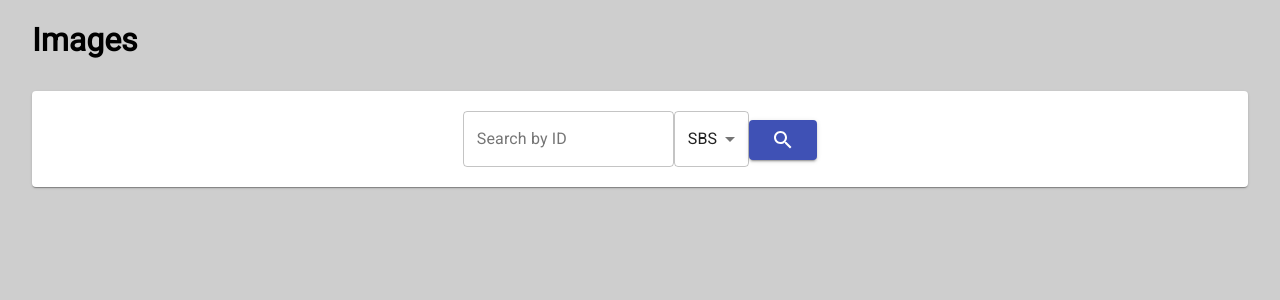
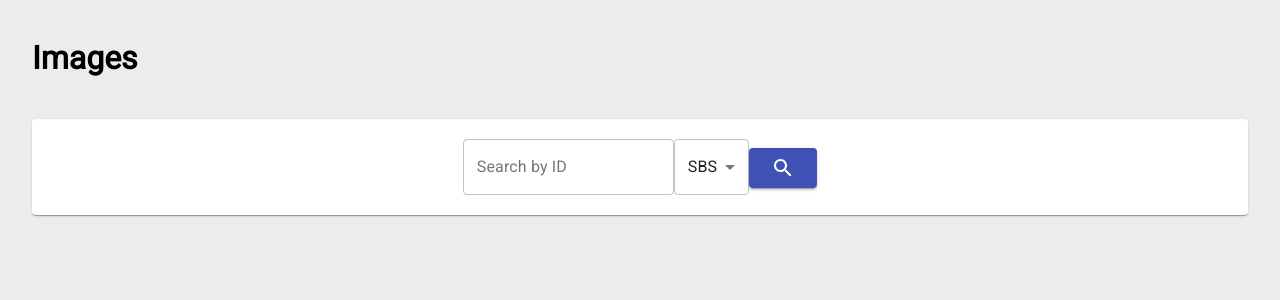
Before and after one commit to jordanmklee/react-images, a React (Create React App) app: page / in a window 1280 px wide. Shown: the top 300 px of the page. Built offline with nearby package versions, Linux system fonts and the light colour scheme.

Commit message:
Aesthetics

```diff
--- a/src/App.css
+++ b/src/App.css
@@ -1,6 +1,6 @@
 html{
 	font-family: "Roboto";
-	background-color: rgb(206, 206, 206);
+	background-color: rgb(236, 236, 236);
 }
 
 .baseContainer{
--- a/src/components/Images.js
+++ b/src/components/Images.js
@@ -61,11 +61,11 @@ function Images(){
 
 	return(
 		<>
-			<Container>
+			<Container className="baseContainer" maxWidth={false}>
 				<h1>Images</h1>
 			</Container>
 
-			<Container className="baseContainer" style={{ textAlign: "center" }}><Paper>
+			<Container className="baseContainer" style={{ textAlign: "center" }} maxWidth={false}><Paper>
 				<div className="inputContainer" style={{ padding: 20 }}>
 					<TextField variant="outlined"
 						label="Search by ID"
@@ -88,8 +88,8 @@ function Images(){
 			{/* Only show gallery if there are images */}
 			{(images.length !== 0)
 			? (
-				{/*
-				<Container className="baseContainer">
+				<>
+				<Container className="baseContainer" maxWidth={false}>
 					<Paper>
 						<div className="galleryContainer">
 							<ImageGallery items={images}
@@ -100,12 +100,11 @@ function Images(){
 						</div>
 					</Paper>
 				</Container>
-				*/},
-				<Container className="baseContainer">
-					<div className="galleryContainer">
-						<Gallery images={images}/>
-					</div>
-				</Container>
+
+				<Container className="baseContainer" maxWidth={false}><Paper>
+					<Gallery images={images}/>
+				</Paper></Container>
+				</>
 				)
 			: (<></>) }
 
```
